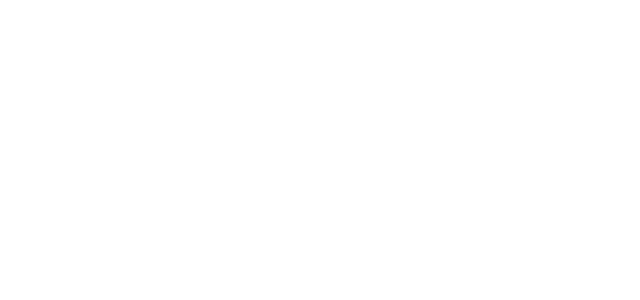
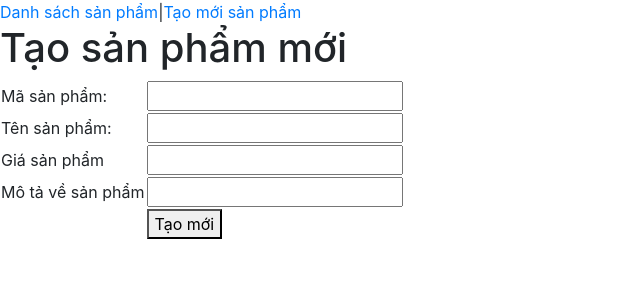
Before and after one commit to HoangVuong19/A0222I1-Module5-HoangVuong, an Angular app in the folder _03_angular/angular-overview/: page /product/create in a window 1280 px wide. Before the commit this address led to /. Shown: the top 300 px of the page, without its empty margins (0-640 px from the left). Built offline with nearby package versions, Linux system fonts and the light colour scheme.

Commit message:
done product

```diff
--- a/_03_angular/angular-overview/src/app/app.component.html
+++ b/_03_angular/angular-overview/src/app/app.component.html
@@ -1 +1,2 @@
+<a routerLink="/product/list">Danh sách sản phẩm</a>|<a routerLink="/product/create">Tạo mới sản phẩm</a>
 <router-outlet></router-outlet>
--- a/_03_angular/angular-overview/src/app/app.module.ts
+++ b/_03_angular/angular-overview/src/app/app.module.ts
@@ -12,6 +12,8 @@
 import { RegisterComponent } from './register/register.component';
 import { DictionayPageComponent } from './dictionary/dictionay-page/dictionay-page.component';
 import { DictionaryDetailComponent } from './dictionary/dictionary-detail/dictionary-detail.component';
+import { ProductListComponent } from './product/product-list/product-list.component';
+import { ProductCreateComponent } from './product/product-create/product-create.component';
 
 @NgModule({
   declarations: [
@@ -23,7 +25,9 @@
     CountdownComponent,
     RegisterComponent,
     DictionayPageComponent,
-    DictionaryDetailComponent
+    DictionaryDetailComponent,
+    ProductListComponent,
+    ProductCreateComponent
   ],
   imports: [
     BrowserModule,
--- /dev/null
+++ b/_03_angular/angular-overview/src/app/product/product-create/product-create.component.html
@@ -0,0 +1,25 @@
+<h1>Tạo sản phẩm mới</h1>
+<form [formGroup]="productForm" (ngSubmit)="submit()">
+  <table>
+    <tr>
+      <td>Mã sản phẩm:</td>
+      <td><input type="number" formControlName="id"></td>
+    </tr>
+    <tr>
+      <td>Tên sản phẩm:</td>
+      <td><input type="text" formControlName="name"></td>
+    </tr>
+    <tr>
+      <td>Giá sản phẩm</td>
+      <td><input type="number" formControlName="price"></td>
+    </tr>
+    <tr>
+      <td>Mô tả về sản phẩm</td>
+      <td><input type="text" formControlName="description"></td>
+    </tr>
+    <tr>
+      <td></td>
+      <td><button>Tạo mới</button></td>
+    </tr>
+  </table>
+</form>
--- /dev/null
+++ b/_03_angular/angular-overview/src/app/product/product-create/product-create.component.ts
@@ -0,0 +1,28 @@
+import { Component, OnInit } from '@angular/core';
+import {FormControl, FormGroup} from "@angular/forms";
+import {ProductService} from "../../../service/product.service";
+import {Router} from "@angular/router";
+
+@Component({
+  selector: 'app-product-create',
+  templateUrl: './product-create.component.html',
+  styleUrls: ['./product-create.component.css']
+})
+export class ProductCreateComponent implements OnInit {
+  productForm: FormGroup = new FormGroup({
+    id: new FormControl(),
+    name: new FormControl(),
+    price: new FormControl(),
+    description: new FormControl(),
+  });
+  constructor(private productService: ProductService, private _router: Router) { }
+
+  ngOnInit(): void {
+  }
+  submit() {
+    const product = this.productForm.value;
+    this.productService.saveProduct(product);
+    this._router.navigateByUrl('/product/list');
+  }
+
+}
--- /dev/null
+++ b/_03_angular/angular-overview/src/app/product/product-list/product-list.component.html
@@ -0,0 +1,15 @@
+<h1>Danh sách sản phẩm</h1>
+<table>
+  <tr>
+    <td>STT</td>
+    <td>Tên</td>
+    <td>Giá</td>
+    <td>Mô tả</td>
+  </tr>
+  <tr *ngFor="let product of products; index as i">
+    <td>{{i + 1}}</td>
+    <td>{{product.name}}</td>
+    <td>{{product.price}}</td>
+    <td>{{product.description}}</td>
+  </tr>
+</table>
--- /dev/null
+++ b/_03_angular/angular-overview/src/app/product/product-list/product-list.component.ts
@@ -0,0 +1,22 @@
+import { Component, OnInit } from '@angular/core';
+import {ProductService} from "../../../service/product.service";
+import {Product} from "../../../model/Product";
+
+@Component({
+  selector: 'app-product-list',
+  templateUrl: './product-list.component.html',
+  styleUrls: ['./product-list.component.css']
+})
+export class ProductListComponent implements OnInit {
+  products: Product[] = [];
+  constructor(private productService: ProductService) { }
+
+  ngOnInit(): void {
+    this.getAll();
+  }
+
+  getAll() {
+    this.products = this.productService.getAll();
+  }
+
+}
```
Also changed, not shown: _03_angular/angular-overview/src/app/app-routing.module.ts (+6 -2 lines), _03_angular/angular-overview/src/app/product/product-create/product-create.component.css (added), _03_angular/angular-overview/src/app/product/product-list/product-list.component.css (added).
